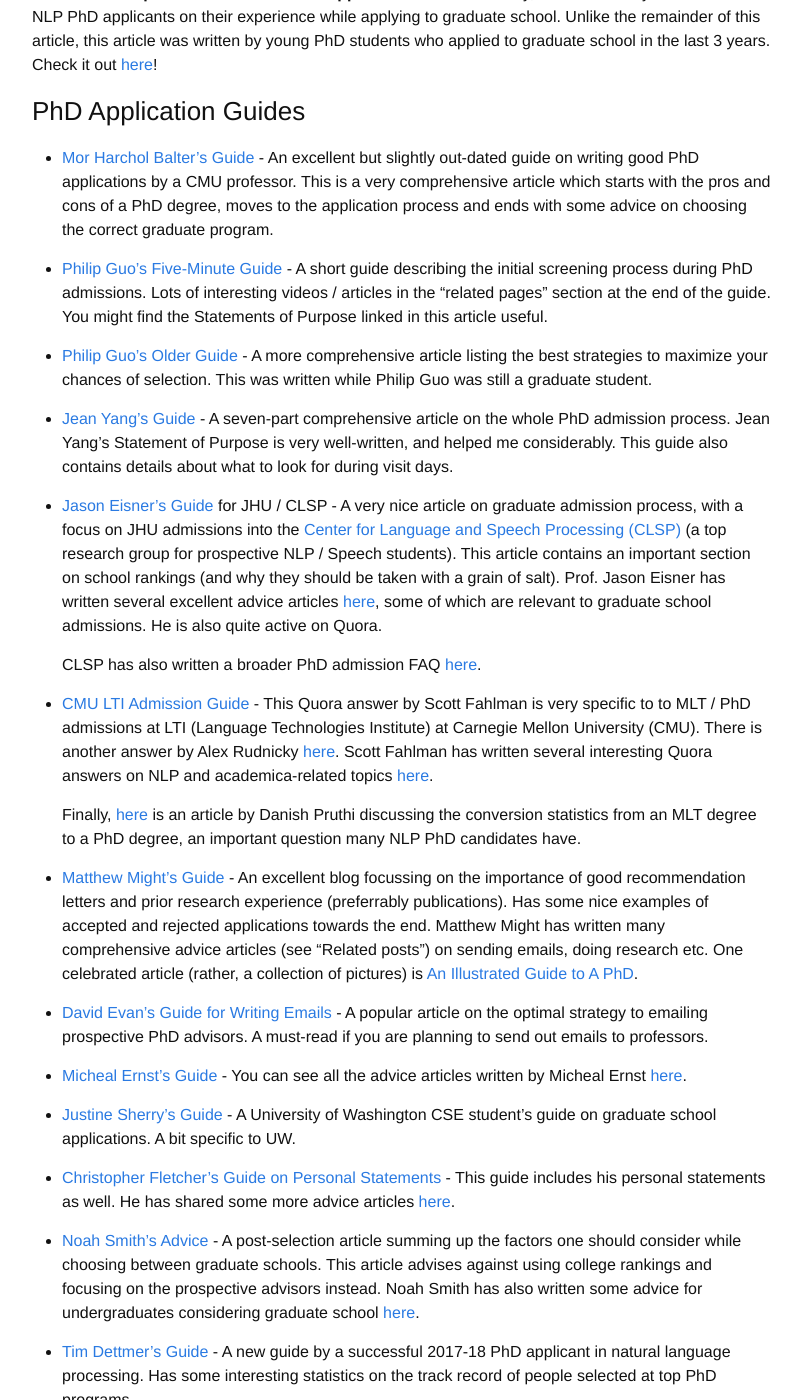
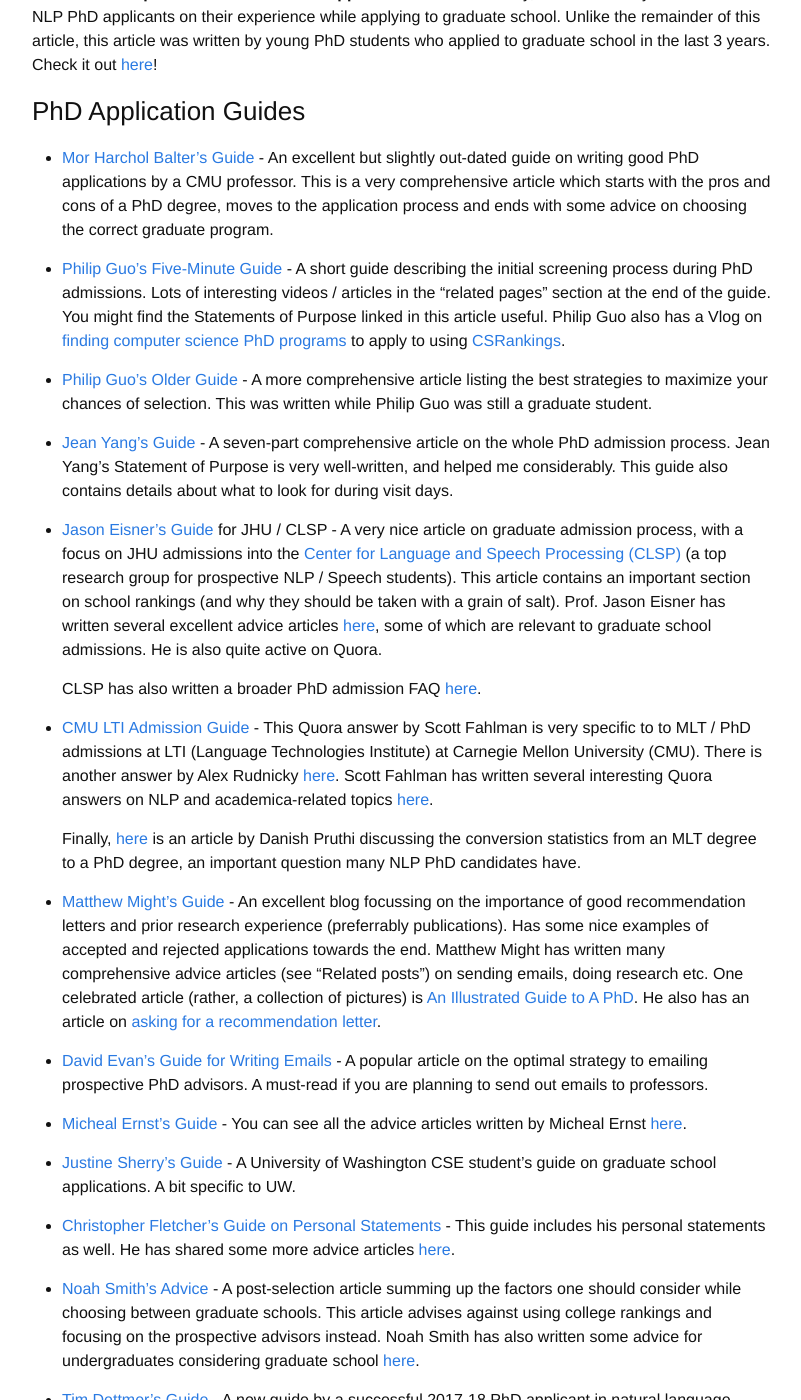
Before and after one commit to martiansideofthemoon/martiansideofthemoon.github.io, a Jekyll site: the page built from _posts/2018-05-30-grad-resources.markdown, in a window 1280 px wide and 1400 px high, scrolled down 363 px. Shown: the whole window, without its empty margins (238-1039 px from the left). Built offline with Jekyll 4.4.1, drawn with Linux system fonts in a browser that asks for light colours; comment, search, counter and statistics services are not loaded; some of the changed text lies outside the part shown.

Commit message:
Adding more links to grad school resources blog

```diff
--- a/_posts/2018-05-30-grad-resources.markdown
+++ b/_posts/2018-05-30-grad-resources.markdown
@@ -14,7 +14,7 @@ Most of this advice is **written by professors** and is focused towards PhD appl
 
 * [Mor Harchol Balter's Guide](https://www.cs.cmu.edu/~harchol/gradschooltalk.pdf) - An excellent but slightly out-dated guide on writing good PhD applications by a CMU professor. This is a very comprehensive article which starts with the pros and cons of a PhD degree, moves to the application process and ends with some advice on choosing the correct graduate program.
 
-* [Philip Guo's Five-Minute Guide](http://www.pgbovine.net/PhD-application-tips.htm) - A short guide describing the initial screening process during PhD admissions. Lots of interesting videos / articles in the "related pages" section at the end of the guide. You might find the Statements of Purpose linked in this article useful.
+* [Philip Guo's Five-Minute Guide](http://www.pgbovine.net/PhD-application-tips.htm) - A short guide describing the initial screening process during PhD admissions. Lots of interesting videos / articles in the "related pages" section at the end of the guide. You might find the Statements of Purpose linked in this article useful. Philip Guo also has a Vlog on [finding computer science PhD programs](http://www.pgbovine.net/PG-Vlog-203-applying-to-CS-PhD-programs.htm) to apply to using [CSRankings](csrankings.org/).
 
 * [Philip Guo's Older Guide](http://www.pgbovine.net/grad-school-app-tips.htm) - A more comprehensive article listing the best strategies to maximize your chances of selection. This was written while Philip Guo was still a graduate student.
 
@@ -28,7 +28,7 @@ Most of this advice is **written by professors** and is focused towards PhD appl
 
   Finally, [here](https://www.cs.cmu.edu/~ddanish/blog/mlt-to-phd/) is an article by Danish Pruthi discussing the conversion statistics from an MLT degree to a PhD degree, an important question many NLP PhD candidates have.
 
-* [Matthew Might's Guide](http://matt.might.net/articles/how-to-apply-and-get-in-to-graduate-school-in-science-mathematics-engineering-or-computer-science/) - An excellent blog focussing on the importance of good recommendation letters and prior research experience (preferrably publications). Has some nice examples of accepted and rejected applications towards the end. Matthew Might has written many comprehensive advice articles (see "Related posts") on sending emails, doing research etc. One celebrated article (rather, a collection of pictures) is [An Illustrated Guide to A PhD](http://matt.might.net/articles/phd-school-in-pictures/).
+* [Matthew Might's Guide](http://matt.might.net/articles/how-to-apply-and-get-in-to-graduate-school-in-science-mathematics-engineering-or-computer-science/) - An excellent blog focussing on the importance of good recommendation letters and prior research experience (preferrably publications). Has some nice examples of accepted and rejected applications towards the end. Matthew Might has written many comprehensive advice articles (see "Related posts") on sending emails, doing research etc. One celebrated article (rather, a collection of pictures) is [An Illustrated Guide to A PhD](http://matt.might.net/articles/phd-school-in-pictures/). He also has an article on [asking for a recommendation letter](http://matt.might.net/articles/how-to-recommendation-letter/).
 
 * [David Evan's Guide for Writing Emails](http://www.cs.virginia.edu/~evans/advice/prospective.html) - A popular article on the optimal strategy to emailing prospective PhD advisors. A must-read if you are planning to send out emails to professors.
 
@@ -42,13 +42,15 @@ Most of this advice is **written by professors** and is focused towards PhD appl
 
 * [Tim Dettmer's Guide](http://timdettmers.com/2018/11/26/phd-applications/) - A new guide by a successful 2017-18 PhD applicant in natural language processing. Has some interesting statistics on the track record of people selected at top PhD programs.
 
-* [Vijay Chidambaram's Tweet](https://twitter.com/vj_chidambaram/status/933388419589459969) - A detailed tweet on best practices while writing SOPs.
+* [Vijay Chidambaram's Tweet](https://twitter.com/vj_chidambaram/status/933388419589459969) - A detailed tweet on best practices while writing SOPs. He also has an article on [choosing the right graduate school](https://medium.com/@vijayc/how-to-pick-a-grad-school-for-a-phd-in-computer-science-a5ce7dceb246).
 
 * [Mark Corner's Admission Notes](https://emeryberger.com/admission-notes/) on requirements and common mistakes made by international students applying for PhD programs in USA.
 
 ### MS Application Guides
 
 * [Karthik Raghunathan's Guide](https://cs.stanford.edu/people/rkarthik/DAGAP.pdf) - An article describing the admission process in Stanford's MS in Computer Science program. This article after his own experience reviewing applications in the Stanford admission committee. It gives a nice idea about what application reviewers are looking for.
+
+* [Shriram Krishnamurthi's article](http://cs.brown.edu/~sk/Memos/Funding-CS-Grad-School/) on financial aid in computer science master's programs.
 
 ### PhD Experiences
 
```
